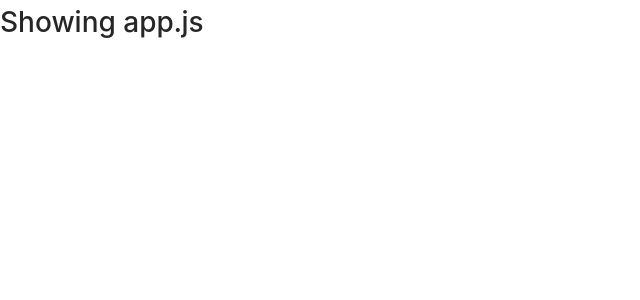
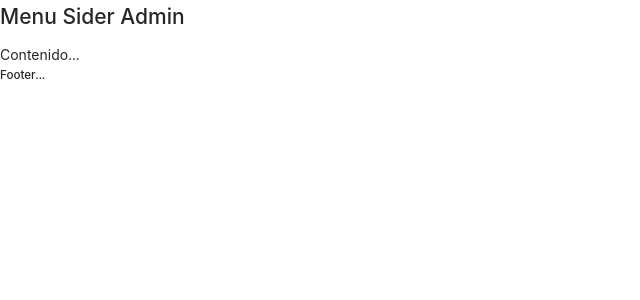
Before and after one commit to roxket/MERN-web-app, a React (Create React App) app in the folder client/: page /admin in a window 1280 px wide. Shown: the top 300 px of the page, without its empty margins (0-640 px from the left). Built offline with nearby package versions, Linux system fonts and the light colour scheme.

Commit message:
Routing in App.js

```diff
--- a/client/src/App.js
+++ b/client/src/App.js
@@ -1,16 +1,28 @@
 import React from "react";
-import Admin from "./pages/Admin";
-import SignIn from "./pages/Admin/SignIn";
-import Home from "./pages/Home";
-import Contact from "./pages/Contact";
+import { BrowserRouter as Router, Route, Switch } from "react-router-dom";
+import routes from "./config/routes";
+
 import "./App.scss";
 
 function App() {
   return (
-    <div>
-      <h1>Showing app.js</h1>
-    </div>
+    <Router>
+      <Switch>
+        {routes.map((route, index) => (
+          <RouteWithSubRoutes key={index} {...route} />
+        ))}
+      </Switch>
+    </Router>
   );
 }
 
+function RouteWithSubRoutes(route) {
+  return (
+    <Route
+      path={route.path}
+      exact={route.exact}
+      render={(props) => <route.component routes={route.routes} {...props} />}
+    />
+  );
+}
 export default App;
--- a/client/src/layouts/LayoutAdmin.js
+++ b/client/src/layouts/LayoutAdmin.js
@@ -3,7 +3,7 @@
 export default function LayoutAdmin() {
   return (
     <layout>
-      <h2>Menu Sider</h2>
+      <h2>Menu Sider Admin</h2>
       <div>Contenido...</div>
       <h5>Footer...</h5>
     </layout>
--- a/client/src/layouts/LayoutBasic.js
+++ b/client/src/layouts/LayoutBasic.js
@@ -3,7 +3,7 @@
 export default function LayoutBasic() {
   return (
     <layout>
-      <h2>Menu Sider</h2>
+      <h2>Menu Sider Basic</h2>
       <div>Contenido...</div>
       <h5>Footer...</h5>
     </layout>
```
